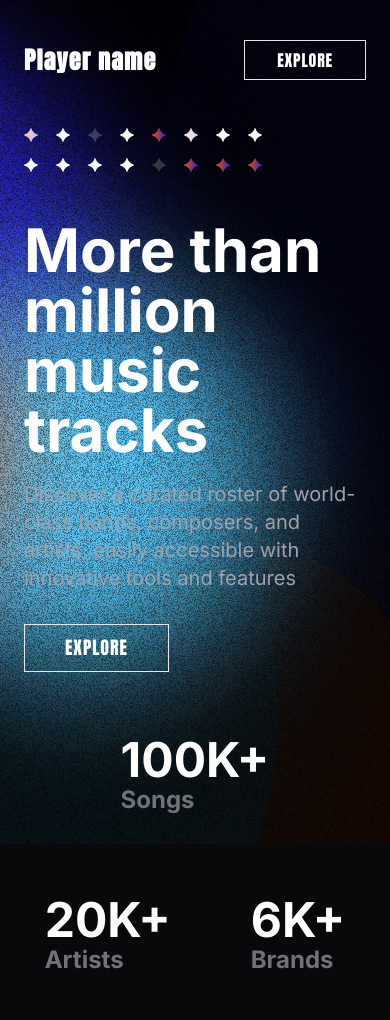
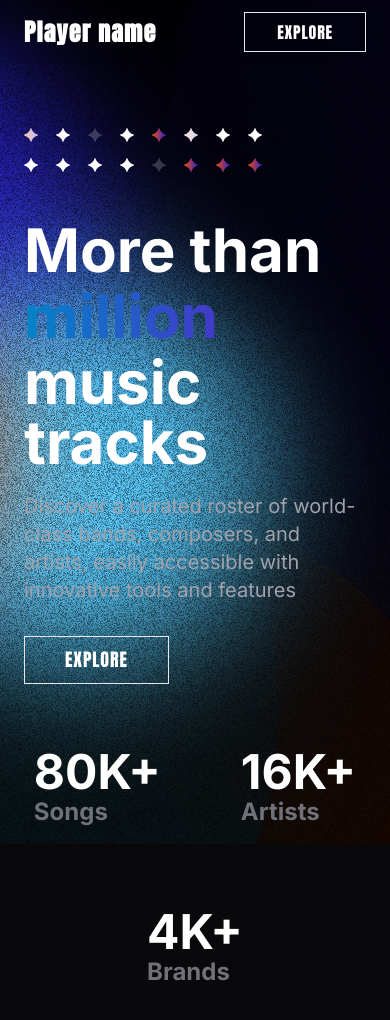
Before and after one commit to saeeda7n/next-js-music-player, a Next.js app: page / in a window 390 px wide. Shown: the top 1020 px of the page. Built offline with nearby package versions, Linux system fonts and the light colour scheme; what gsap-trial would draw is missing.

Commit message:
updated landing page

```diff
--- a/app/page.tsx
+++ b/app/page.tsx
@@ -1,37 +1,10 @@
 "use client";
 import Link from "next/link";
-import { Backgrounds, Circles, StarsBox } from "@/app/pageElements";
-
-function Details() {
- return (
-  <div className="flex flex-col justify-center gap-20 max-sm:flex-row max-sm:flex-wrap">
-   <div className="flex flex-col">
-    <b className="text-5xl font-bold">100K+</b>
-    <span className="align-text-bottom text-2xl font-bold text-zinc-500">
-     Songs
-    </span>
-   </div>
-
-   <div className="flex flex-col">
-    <b className="text-5xl font-bold">20K+</b>
-    <span className="align-text-bottom text-2xl font-bold text-zinc-500">
-     Artists
-    </span>
-   </div>
-
-   <div className="flex flex-col">
-    <b className="text-5xl font-bold">6K+</b>
-    <span className="align-text-bottom text-2xl font-bold text-zinc-500">
-     Brands
-    </span>
-   </div>
-  </div>
- );
-}
+import { Backgrounds, Circles, Details, StarsBox } from "@/app/pageElements";
 
 function Header() {
  return (
-  <header className="fixed left-0 right-0 top-10 z-50 flex">
+  <header className="fixed left-0 right-0 top-0 z-50 flex h-16 backdrop-blur">
    <div className="container flex items-center justify-between">
     <h1 className="font-anton text-2xl font-semibold tracking-wider">
      Player name
@@ -64,12 +37,16 @@ const Page = () => {
   <>
    <Header />
    <Backgrounds />
-   <main className="container relative z-40 flex min-h-screen w-full items-center justify-between gap-8 gap-y-16 overflow-hidden py-32 max-sm:flex-col">
+   <main className="container relative z-40 flex min-h-screen w-full items-center justify-between gap-8 gap-y-16 py-32 max-sm:flex-col">
     <section className="space-y-8">
      <StarsBox />
      <header className="max-w-2xl space-y-5">
-      <h2 className="text-6xl font-bold sm:text-5xl md:text-7xl">
-       More than million music tracks
+      <h2 className="flex flex-wrap gap-1.5 text-6xl font-bold sm:text-5xl md:text-7xl">
+       More than
+       <span className="bg-gradient-to-l from-indigo-700 to-sky-600 bg-clip-text text-transparent">
+        million
+       </span>
+       music tracks
       </h2>
       <p className="text-xl text-zinc-400">
        Discover a curated roster of world-class bands, composers, and artists,
@@ -80,7 +57,7 @@ const Page = () => {
       <Link
        role="button"
        href={"/explore"}
-       className="flex h-12 items-center justify-center border px-10 font-anton text-lg uppercase tracking-wider transition duration-300 hover:bg-gray-50 hover:text-neutral-900"
+       className="explore-button relative flex h-12 items-center justify-center border px-10 font-anton text-lg uppercase tracking-wider transition duration-300 hover:bg-gray-50 hover:text-neutral-900"
       >
        Explore
       </Link>
--- a/app/pageElements.tsx
+++ b/app/pageElements.tsx
@@ -1,9 +1,9 @@
 "use client";
-import React, { useEffect, useId, useRef } from "react";
+import React, { useEffect, useId, useRef, useState } from "react";
 import { useGSAP } from "@gsap/react";
 import gsap from "@/lib/gsap";
 
-const Stars = () => {
+const Star = () => {
  const id = useId();
  const scope = useRef(null);
  useGSAP(
@@ -88,8 +88,8 @@ const Stars = () => {
 export const StarsBox = () => {
  return (
   <div className="mb-12 grid w-64 grid-cols-8 gap-y-4">
-   {[...new Array(16)].map(() => (
-    <Stars />
+   {[...new Array(16)].map((_, index) => (
+    <Star key={index} />
    ))}
   </div>
  );
@@ -126,6 +126,60 @@ export function Circles() {
  );
 }
 
+export function Details() {
+ const [params, setParams] = useState({
+  songs: 100,
+  artists: 20,
+  brands: 6,
+ });
+
+ useGSAP(() => {
+  gsap.fromTo(
+   params,
+   {
+    ease: "power1.out",
+    songs: 0,
+    artists: 0,
+    brands: 0,
+   },
+   {
+    songs: 100,
+    artists: 20,
+    brands: 6,
+    duration: 10,
+    ease: "power1.out",
+    onUpdate: () => {
+     setParams({ ...params });
+    },
+   },
+  );
+ });
+ return (
+  <div className="flex min-w-44 flex-col justify-center gap-20 max-sm:flex-row max-sm:flex-wrap">
+   <div className="flex flex-col">
+    <span className="text-5xl font-bold">{~~params.songs}K+</span>
+    <span className="align-text-bottom text-2xl font-bold text-zinc-500">
+     Songs
+    </span>
+   </div>
+
+   <div className="flex flex-col">
+    <span className="text-5xl font-bold">{~~params.artists}K+</span>
+    <span className="align-text-bottom text-2xl font-bold text-zinc-500">
+     Artists
+    </span>
+   </div>
+
+   <div className="flex flex-col">
+    <span className="text-5xl font-bold">{~~params.brands}K+</span>
+    <span className="align-text-bottom text-2xl font-bold text-zinc-500">
+     Brands
+    </span>
+   </div>
+  </div>
+ );
+}
+
 export function Backgrounds() {
  const scope = useRef(null);
  useGSAP(
--- a/styles/globals.css
+++ b/styles/globals.css
@@ -61,7 +61,7 @@ body {
 }
 
 .slider-mask {
-    mask-image: linear-gradient(0deg, rgba(0,0,0,0) 0%, rgba(255,255,255,0.9) 100%)
+    mask-image: linear-gradient(0deg, rgba(0, 0, 0, 0) 0%, rgba(255, 255, 255, 0.9) 100%)
 }
 
 .player-border-mask {
@@ -69,6 +69,11 @@ body {
 }
 
 .track-card-mask {
-    mask-image: linear-gradient(180deg, rgba(0,0,0,0) 0%, rgba(255,255,255,1) 100%)
+    mask-image: linear-gradient(180deg, rgba(0, 0, 0, 0) 0%, rgba(255, 255, 255, 1) 100%)
 
 }
+
+.explore-button {
+    @apply after:absolute after:-z-10 after:inset-0 after:bg-red-700 after:blur-2xl after:bg-gradient-to-r after:from-indigo-600 after:to-sky-500;
+    @apply after:opacity-0 hover:after:opacity-100 after:transition after:duration-300 after:rounded-full;
+}
```
